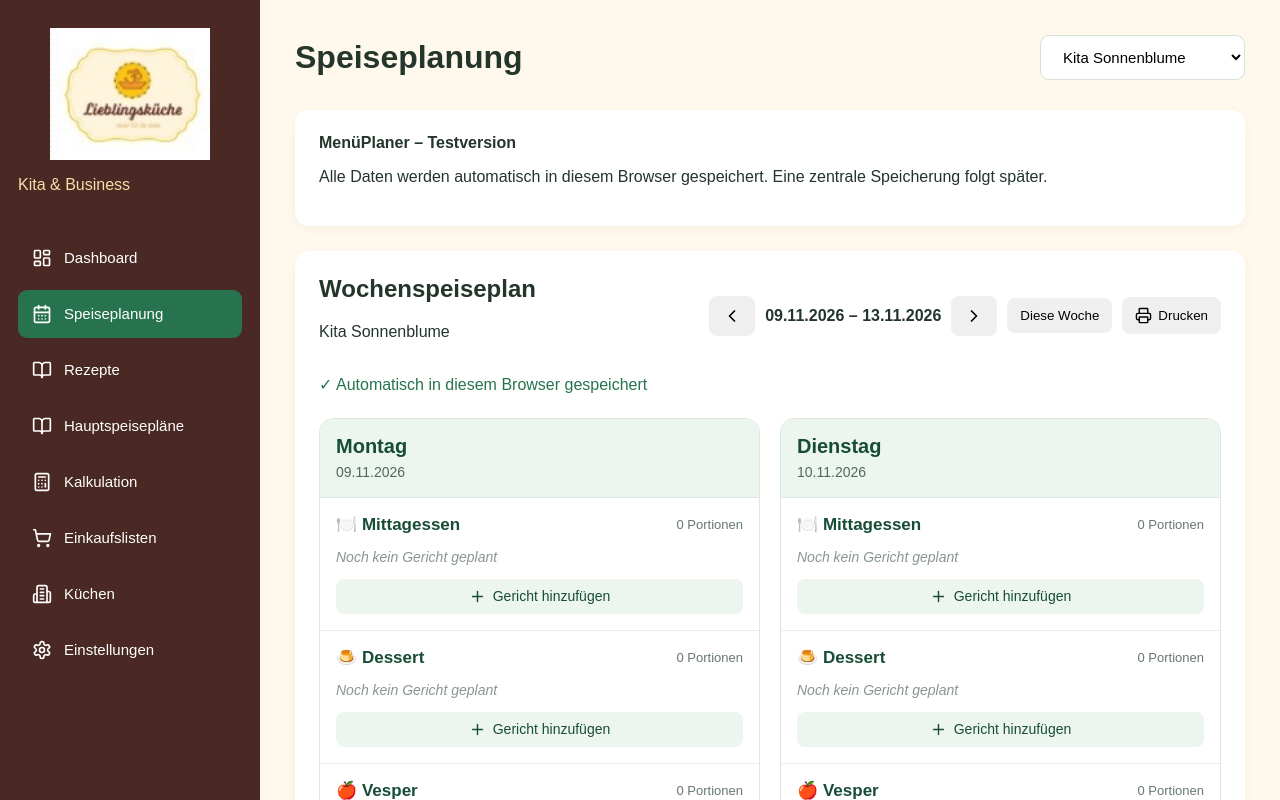
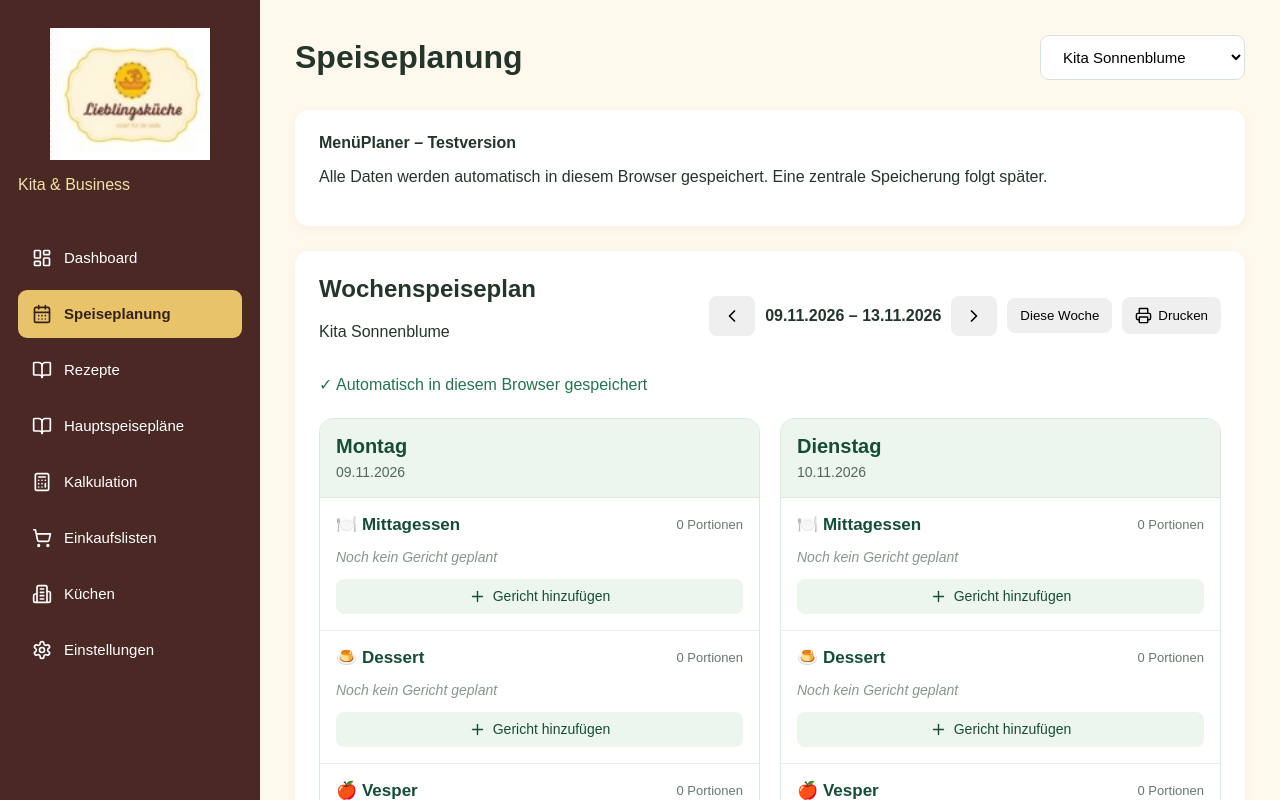
Before and after one commit to reitclub-lochau/Men-planer, a React (Vite) app: page / in a window 1280 px wide. Shown: the top 800 px of the page. Built offline with nearby package versions, Linux system fonts and the light colour scheme.

Commit message:
Change sidebar button background and text styles

```diff
--- a/src/index.css
+++ b/src/index.css
@@ -55,8 +55,11 @@ body {
 
 .sidebar button:hover,
 .sidebar button.active {
-  background: #28734f;
+  background: #E8C36A;
+  color: #35221D;
+  font-weight: 600;
 }
+
 
 .main {
   flex: 1;
```
